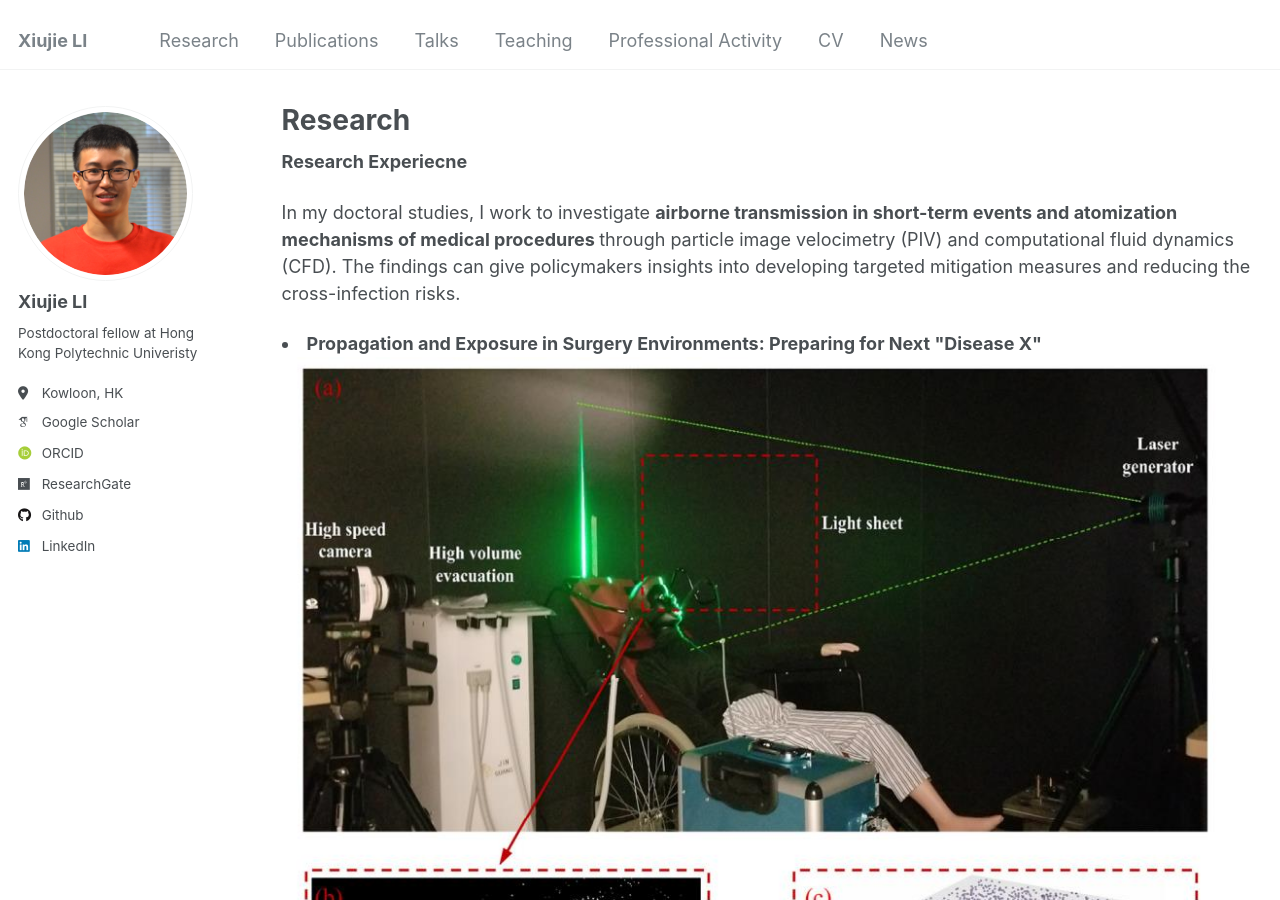
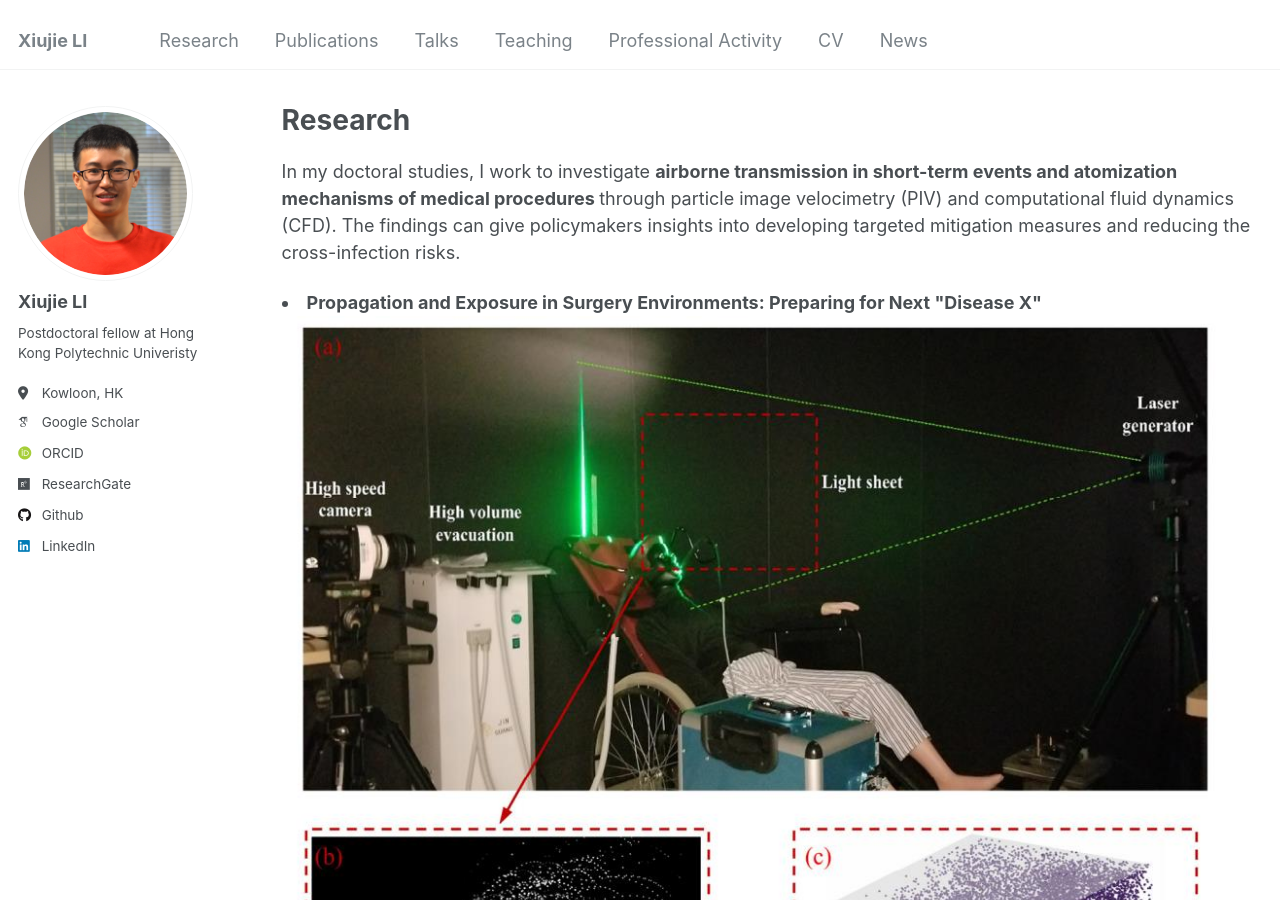
Before and after one commit to XiujieLI/XiujieLI.github.io, a Jekyll site: the page built from _pages/portfolio.html, in a window 1280 px wide and 900 px high. Built offline with Jekyll 4.4.1, drawn with Linux system fonts in a browser that asks for light colours; some web fonts are replaced.

Commit message:
Update portfolio.html

```diff
--- a/_pages/portfolio.html
+++ b/_pages/portfolio.html
@@ -4,7 +4,7 @@ title: "Research"
 permalink: /portfolio/
 author_profile: true
 ---
-<strong> Research Experiecne </strong>
+
 <p> </p>
 In my doctoral studies, I work to investigate <strong> airborne transmission in short-term events and atomization mechanisms of medical procedures </strong> through particle image velocimetry (PIV) and computational fluid dynamics (CFD). The findings can give policymakers insights into developing targeted mitigation measures and reducing the cross-infection risks. </p>
 
```
